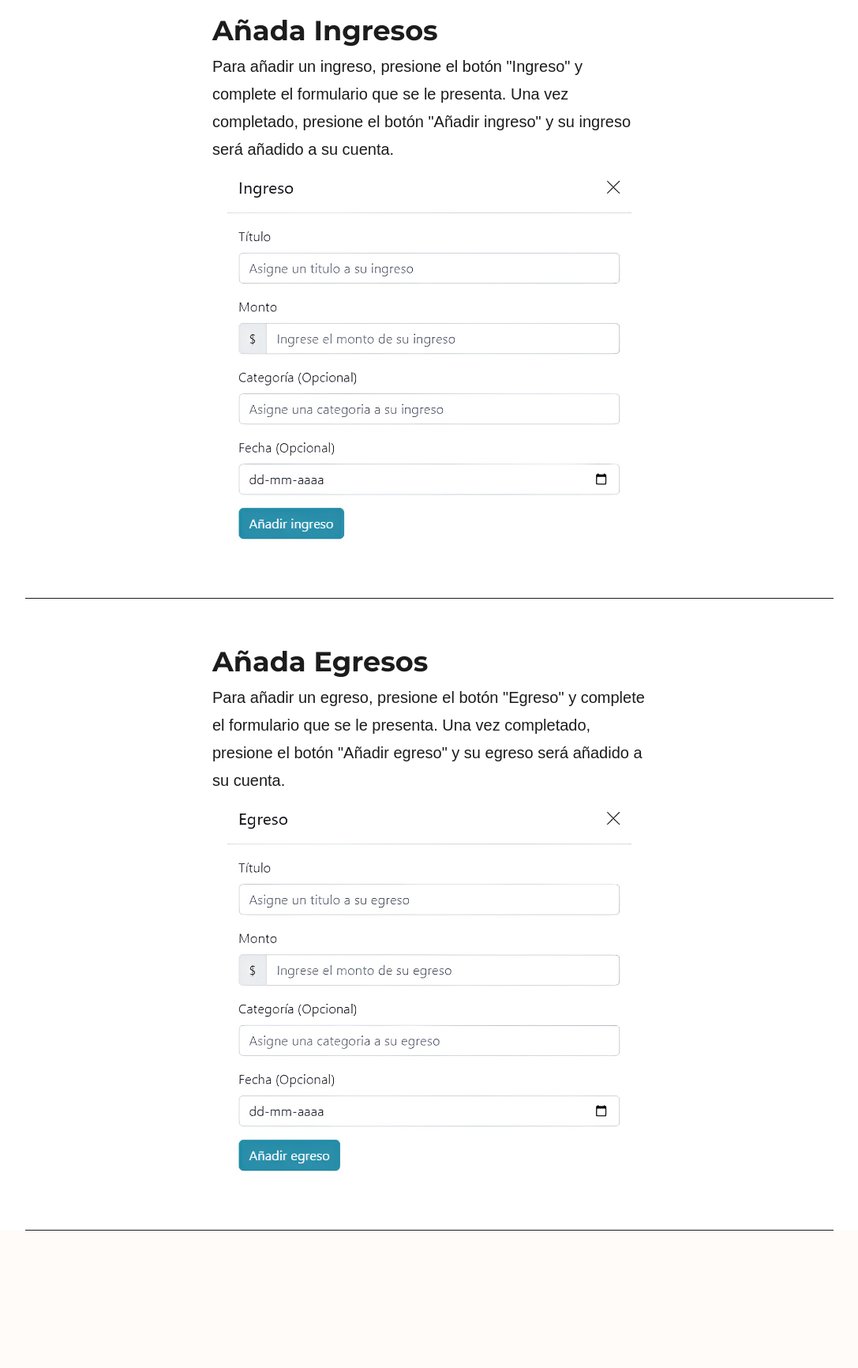
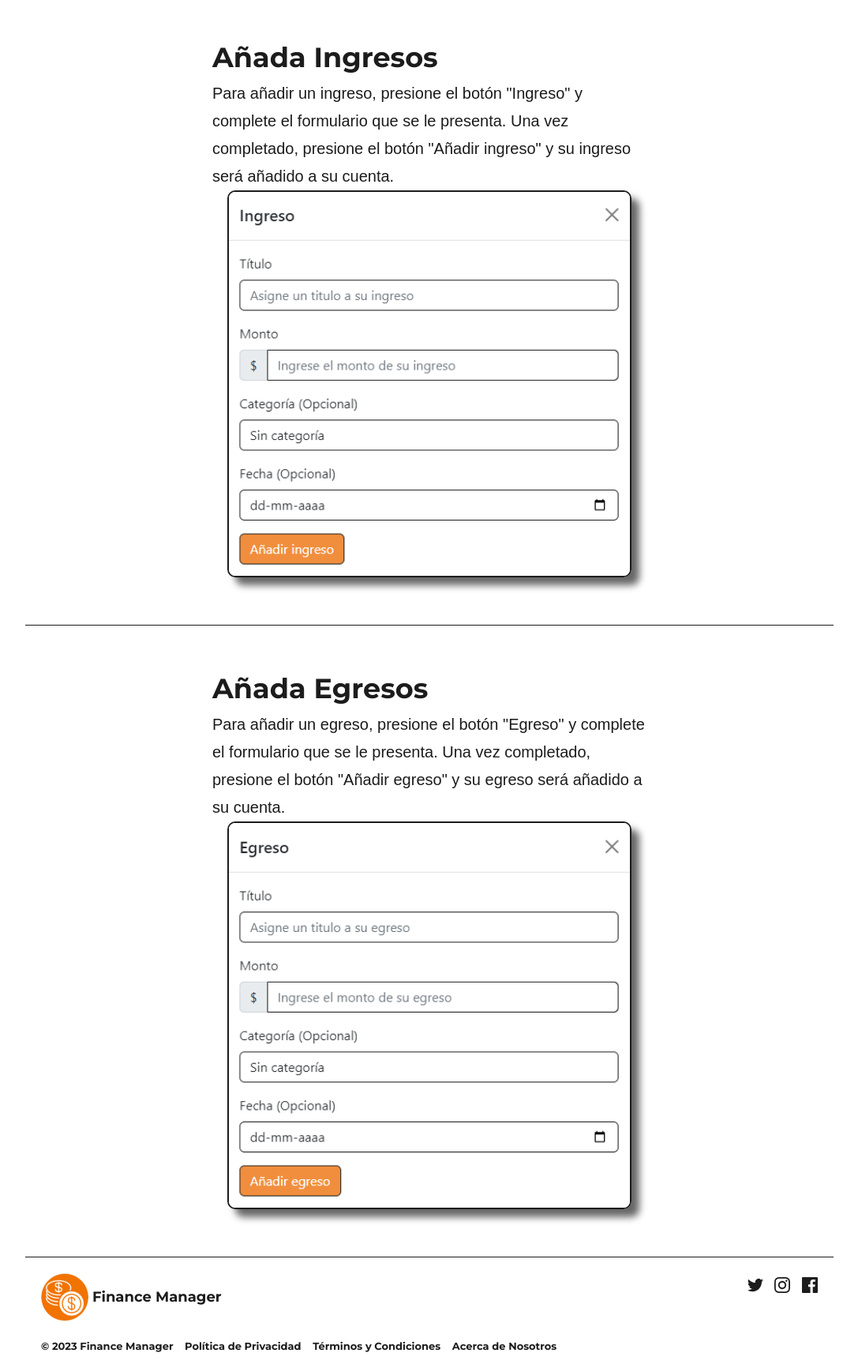
Before and after one commit to DCC-CC4401/2023-1-Grupo-27, a Django app: page /mainApp/ in a window 1280 px wide. Shown: the part 960-2692 px from the top of the page at 79% size, without its empty margins (96-1183 px from the left). Before the commit the page ends 2518 px from the top, so only its background shows below. Run offline with Django 4.2, Linux system fonts and the light colour scheme.

Commit message:
Se actualiza la pagina de inicio y se agrega el footer

```diff
--- a/FinanceManager/mainApp/static/styles/main.css
+++ b/FinanceManager/mainApp/static/styles/main.css
@@ -1,6 +1,6 @@
 /* Main */
 body {
-    background: linear-gradient(to bottom, #335c67 350px, #fff 200px);;
+    background: linear-gradient(to bottom, #335c67 350px, #fff 200px);
     background-repeat: no-repeat;
     background-size: 100% 50%;
 }
@@ -252,7 +252,76 @@ section{
     margin-right: auto;
     background-color: transparent;
     background-clip: padding-box;
+    border: 2px solid #1c1c1c;
+    border-radius: 10px;
+    box-shadow: 10px 10px 10px 0 rgba(0, 0, 0, 0.6);
 }
+
+.footer {
+    left: 0;
+    bottom: 0;
+    width: 100%;
+    background-color: #fff;
+    display: flex;
+    justify-content: space-between;
+}
+
+.left-footer {
+    margin-left: 20px;
+    margin-top: 20px;
+    flex-direction: column;
+}
+
+.logo-footer {
+    height: 60px;
+    display: flex;
+}
+
+.logo-footer p {
+    margin-top: 13px;
+    margin-left: 5px;
+    color: #1c1c1c;
+}
+
+.left-footer ul {
+    margin-top: 20px;
+    margin-left: -32px;
+    flex-wrap: wrap;
+}
+
+.left-footer li {
+    display: inline;
+    color: #1c1c1c;
+    font-size: 13px;
+    margin: 0;
+    padding-right: 10px;
+    box-sizing: border-box;
+}
+
+
+.left-footer li a:hover {
+    border-bottom: 1px solid #1c1c1c;
+    cursor: pointer;
+}
+
+.right-footer {
+    margin-right: 20px;
+    margin-top: 20px;
+}
+
+.right-footer > img {
+    width: 30px;
+    height: 30px;
+    padding-left: 10px;
+    transition: scale 0.2s ease-in-out;
+}
+
+.right-footer > img:hover {
+    transform: scale(1.2);
+    cursor: pointer;
+}
+
+
 
 @media (max-width: 1280px) {
 .container-text {
@@ -263,3 +332,14 @@ section{
     width: 100%;
 }
 }
+
+@media (max-width: 1200px) {
+    .left-footer li {
+        display: block;
+        padding-bottom: 10px;
+    }
+    .right-footer img {
+        display: block;
+        padding-bottom: 10px;
+    }
+}
--- a/FinanceManager/mainApp/templates/index.html
+++ b/FinanceManager/mainApp/templates/index.html
@@ -245,7 +245,7 @@
                     </div>
                 </div>
                 <div class="app-img w-col w-col-2">
-                    <img src="{% static 'images/Saldo.png' %}" alt class="imagenApp">
+                    <img src="{% static 'images/saldo.png' %}" alt class="imagenApp">
                 </div>
             </div>
             <div class="container-text w-row" >
@@ -258,7 +258,7 @@
                     </div>
                 </div>
                 <div class="app-img w-col w-col-2">
-                    <img src="{% static 'images/Ingreso.jpg' %}" alt class="imagenApp">
+                    <img src="{% static 'images/ingreso.png' %}" alt class="imagenApp">
                 </div>
             </div>
             <div class="container-text w-row" >
@@ -271,7 +271,27 @@
                     </div>
                 </div>
                 <div class="app-img w-col w-col-2">
-                    <img src="{% static 'images/Egreso.jpg' %}" alt class="imagenApp">
+                    <img src="{% static 'images/egreso.png' %}" alt class="imagenApp">
+                </div>
+            </div>
+            <!-- Footer -->
+            <div class="footer">
+                <div class="left-footer">
+                    <div class="logo-footer">
+                        <img src="{% static 'images/60x60.png' %}" alt="Finance Manager icon">
+                        <p>Finance Manager</p>
+                    </div>
+                    <ul>
+                        <li>© 2023 Finance Manager</li>
+                        <li class="links"><a>Política de Privacidad</a></li>
+                        <li class="links"><a>Términos y Condiciones</a></li>
+                        <li class="links"><a>Acerca de Nosotros</a></li>
+                    </ul>
+                </div>
+                <div class="right-footer">
+                    <img src="{% static 'images/twitter.svg' %}" loading="lazy" decoding="async" alt="Twitter icon">
+                    <img src="{% static 'images/instagram.svg' %}" loading="lazy" decoding="async" alt="Twitter icon">
+                    <img src="{% static 'images/facebook.svg' %}" loading="lazy" decoding="async" alt="Twitter icon">
                 </div>
             </div>
         </section>
```
Also changed, not shown: FinanceManager/mainApp/static/images/Egreso.jpg (deleted), FinanceManager/mainApp/static/images/Ingreso.jpg (deleted), FinanceManager/mainApp/static/images/Saldo.png, FinanceManager/mainApp/static/images/egreso.png (added), FinanceManager/mainApp/static/images/facebook.svg (added), FinanceManager/mainApp/static/images/ingreso.png (added), FinanceManager/mainApp/static/images/instagram.svg (added), FinanceManager/mainApp/static/images/twitter.svg (added).
